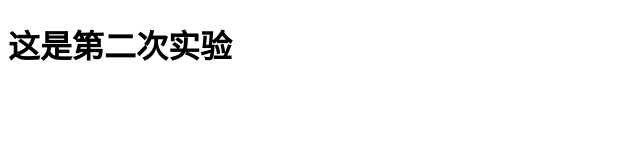
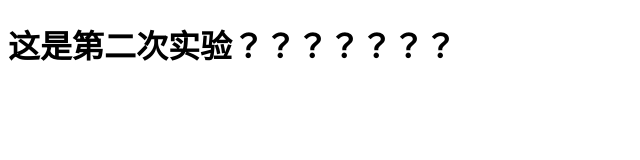
Before and after one commit to XINGXINGMOGUO/XINGXINGMOGUO.github.io, a plain HTML site: page ll.html in a window 1280 px wide. Shown: the whole page, without its empty margins (0-640 px from the left). Drawn offline with Linux system fonts and the light colour scheme.

Commit message:
这是第2次改动

```diff
--- a/ll.html
+++ b/ll.html
@@ -7,6 +7,6 @@
     <title>Document</title>
 </head>
 <body>
-    <h1>这是第二次实验</h1>
+    <h1>这是第二次实验？？？？？？？</h1>
 </body>
 </html>
```
